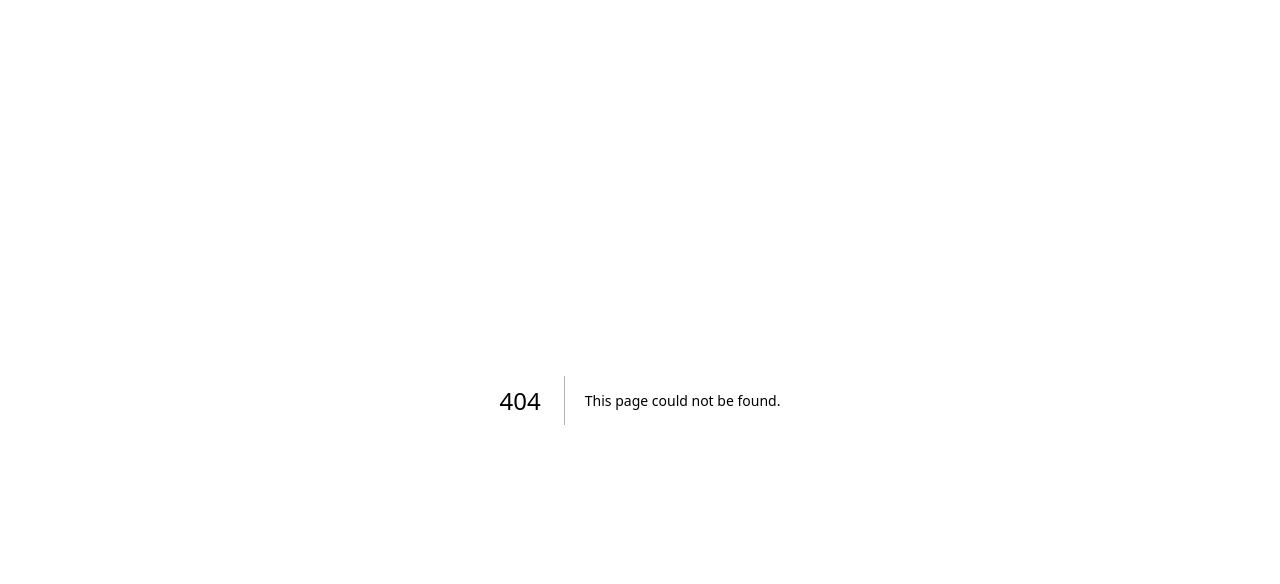
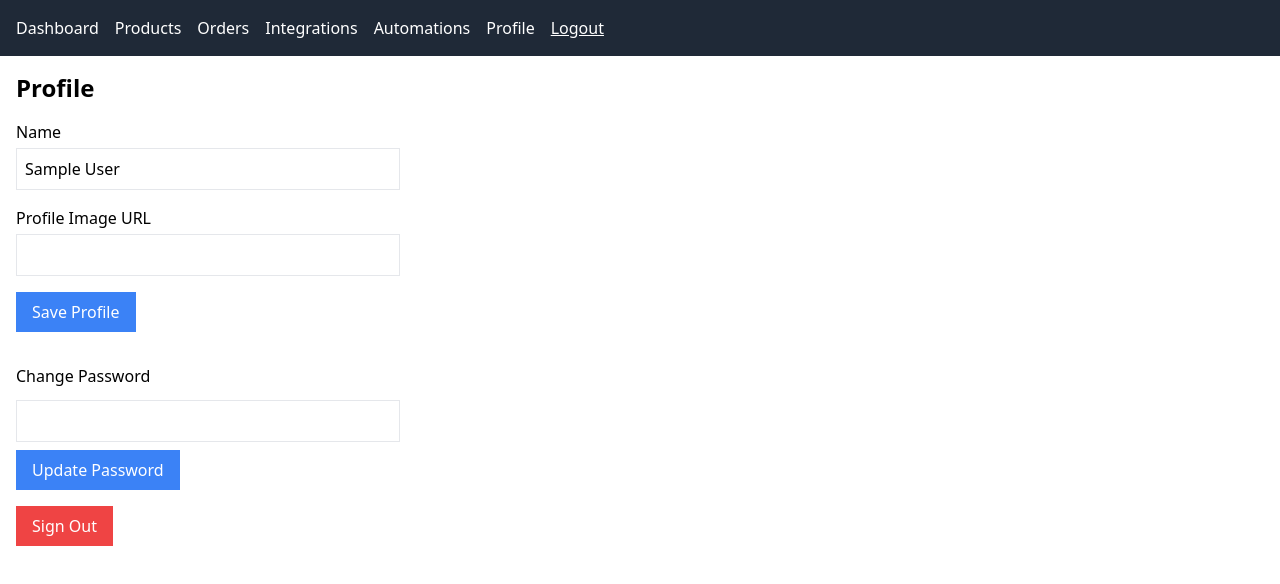
Before and after one commit to ademisler/OpenCommerce, a Next.js app: page /profile in a window 1280 px wide. Before the commit this address had no page. Shown: the top 584 px of the page. Built offline with nearby package versions, Linux system fonts and the light colour scheme; no server answers; sample sign-in values are in the browser's storage.

Commit message:
Add basic authentication and profile pages

```diff
--- a/package.json
+++ b/package.json
@@ -12,7 +12,8 @@
     "next": "^14.2.0",
     "react": "^18.2.0",
     "react-dom": "^18.2.0",
-    "swr": "^2.2.0"
+    "swr": "^2.2.0",
+    "next-auth": "^4.24.0"
   },
   "devDependencies": {
     "typescript": "^5.4.0",
--- a/src/components/Layout.tsx
+++ b/src/components/Layout.tsx
@@ -1,20 +1,30 @@
 import React from 'react';
 import Link from 'next/link';
+import { useSession, signOut } from 'next-auth/react';
 
 interface Props {
   children: React.ReactNode;
 }
 
 const Layout: React.FC<Props> = ({ children }) => {
+  const { data: session } = useSession();
   return (
     <div className="min-h-screen flex flex-col">
       <header className="bg-gray-800 text-white p-4">
-        <nav className="flex space-x-4">
+        <nav className="flex space-x-4 items-center">
           <Link href="/dashboard" className="hover:underline">Dashboard</Link>
           <Link href="/products" className="hover:underline">Products</Link>
           <Link href="/orders" className="hover:underline">Orders</Link>
           <Link href="/integrations" className="hover:underline">Integrations</Link>
           <Link href="/automations" className="hover:underline">Automations</Link>
+          {session ? (
+            <>
+              <Link href="/profile" className="hover:underline">Profile</Link>
+              <button onClick={() => signOut()} className="ml-2 underline">Logout</button>
+            </>
+          ) : (
+            <Link href="/login" className="hover:underline">Login</Link>
+          )}
         </nav>
       </header>
       <main className="flex-1 p-4">{children}</main>
--- a/src/pages/_app.tsx
+++ b/src/pages/_app.tsx
@@ -1,6 +1,11 @@
 import '../styles/globals.css';
 import type { AppProps } from 'next/app';
+import { SessionProvider } from 'next-auth/react';
 
-export default function App({ Component, pageProps }: AppProps) {
-  return <Component {...pageProps} />;
+export default function App({ Component, pageProps: { session, ...pageProps } }: AppProps) {
+  return (
+    <SessionProvider session={session}>
+      <Component {...pageProps} />
+    </SessionProvider>
+  );
 }
--- /dev/null
+++ b/src/pages/api/auth/[...nextauth].ts
@@ -0,0 +1,30 @@
+import NextAuth from "next-auth";
+import CredentialsProvider from "next-auth/providers/credentials";
+
+const authOptions = {
+  providers: [
+    CredentialsProvider({
+      name: "Credentials",
+      credentials: {
+        email: { label: "Email", type: "text" },
+        password: { label: "Password", type: "password" },
+      },
+      async authorize(credentials) {
+        const email = process.env.AUTH_EMAIL;
+        const password = process.env.AUTH_PASSWORD;
+        if (
+          credentials?.email === email &&
+          credentials?.password === password
+        ) {
+          return { id: "1", name: "Admin", email };
+        }
+        return null;
+      },
+    }),
+  ],
+  session: {
+    strategy: "jwt",
+  },
+};
+
+export default NextAuth(authOptions);
--- a/src/pages/dashboard.tsx
+++ b/src/pages/dashboard.tsx
@@ -1,6 +1,16 @@
 import Layout from '../components/Layout';
+import { useSession } from 'next-auth/react';
+import { useRouter } from 'next/router';
 
 export default function Dashboard() {
+  const { status } = useSession();
+  const router = useRouter();
+  if (status === 'loading') return null;
+  if (status === 'unauthenticated') {
+    router.replace('/login');
+    return null;
+  }
+
   return (
     <Layout>
       <h1 className="text-2xl font-bold mb-4">Dashboard</h1>
--- a/src/pages/integrations/index.tsx
+++ b/src/pages/integrations/index.tsx
@@ -1,7 +1,16 @@
 import Layout from '../../components/Layout';
 import Link from 'next/link';
+import { useSession } from 'next-auth/react';
+import { useRouter } from 'next/router';
 
 export default function Integrations() {
+  const { status } = useSession();
+  const router = useRouter();
+  if (status === 'loading') return null;
+  if (status === 'unauthenticated') {
+    router.replace('/login');
+    return null;
+  }
   return (
     <Layout>
       <h1 className="text-2xl font-bold mb-4">Integrations</h1>
--- a/src/pages/integrations/woocommerce.tsx
+++ b/src/pages/integrations/woocommerce.tsx
@@ -1,5 +1,7 @@
 import { useEffect, useState } from 'react';
 import Layout from '../../components/Layout';
+import { useSession } from 'next-auth/react';
+import { useRouter } from 'next/router';
 
 interface Store {
   id: number;
@@ -10,7 +12,14 @@ interface Store {
 }
 
 export default function WooCommerceIntegrations() {
+  const { status } = useSession();
+  const router = useRouter();
   const [stores, setStores] = useState<Store[]>([]);
+  if (status === 'loading') return null;
+  if (status === 'unauthenticated') {
+    router.replace('/login');
+    return null;
+  }
   const [name, setName] = useState('');
   const [baseUrl, setBaseUrl] = useState('');
   const [key, setKey] = useState('');
--- /dev/null
+++ b/src/pages/login.tsx
@@ -0,0 +1,50 @@
+import { useState } from 'react';
+import { signIn, useSession } from 'next-auth/react';
+import { useRouter } from 'next/router';
+import Layout from '../components/Layout';
+
+export default function Login() {
+  const { data: session } = useSession();
+  const router = useRouter();
+  const [email, setEmail] = useState('');
+  const [password, setPassword] = useState('');
+
+  if (session) {
+    router.replace('/dashboard');
+    return null;
+  }
+
+  const handleSubmit = async (e: React.FormEvent) => {
+    e.preventDefault();
+    await signIn('credentials', { redirect: true, email, password, callbackUrl: '/dashboard' });
+  };
+
+  return (
+    <Layout>
+      <div className="max-w-sm mx-auto">
+        <h1 className="text-2xl font-bold mb-4">Login</h1>
+        <form onSubmit={handleSubmit} className="space-y-2">
+          <input
+            className="border p-2 w-full"
+            type="email"
+            placeholder="Email"
+            value={email}
+            onChange={(e) => setEmail(e.target.value)}
+            required
+          />
+          <input
+            className="border p-2 w-full"
+            type="password"
+            placeholder="Password"
+            value={password}
+            onChange={(e) => setPassword(e.target.value)}
+            required
+          />
+          <button className="bg-blue-500 text-white px-4 py-2 w-full" type="submit">
+            Sign In
+          </button>
+        </form>
+      </div>
+    </Layout>
+  );
+}
--- a/src/pages/orders/[id].tsx
+++ b/src/pages/orders/[id].tsx
@@ -2,6 +2,7 @@ import { useRouter } from 'next/router';
 import Layout from '../../components/Layout';
 import useSWR from 'swr';
 import { useEffect, useState } from 'react';
+import { useSession } from 'next-auth/react';
 
 interface Store {
   id: number;
@@ -14,9 +15,15 @@ interface Store {
 const fetcher = (url: string) => fetch(url).then(res => res.json());
 
 export default function OrderDetail() {
+  const { status } = useSession();
   const router = useRouter();
   const { id } = router.query;
   const [store, setStore] = useState<Store | null>(null);
+  if (status === 'loading') return null;
+  if (status === 'unauthenticated') {
+    router.replace('/login');
+    return null;
+  }
 
   useEffect(() => {
     const saved = localStorage.getItem('wooStores');
--- a/src/pages/orders/index.tsx
+++ b/src/pages/orders/index.tsx
@@ -2,6 +2,8 @@ import Layout from '../../components/Layout';
 import Link from 'next/link';
 import useSWR from 'swr';
 import { useEffect, useState } from 'react';
+import { useSession } from 'next-auth/react';
+import { useRouter } from 'next/router';
 
 interface Store {
   id: number;
@@ -21,7 +23,14 @@ const fetcher = <T,>(url: string): Promise<T> =>
   fetch(url).then((res) => res.json());
 
 export default function Orders() {
+  const { status } = useSession();
+  const router = useRouter();
   const [stores, setStores] = useState<Store[]>([]);
+  if (status === 'loading') return null;
+  if (status === 'unauthenticated') {
+    router.replace('/login');
+    return null;
+  }
   const [selected, setSelected] = useState<Store | null>(null);
 
   useEffect(() => {
--- a/src/pages/products/index.tsx
+++ b/src/pages/products/index.tsx
@@ -1,6 +1,8 @@
 import Layout from '../../components/Layout';
 import useSWR from 'swr';
 import { useEffect, useState } from 'react';
+import { useSession } from 'next-auth/react';
+import { useRouter } from 'next/router';
 
 interface Store {
   id: number;
@@ -19,7 +21,14 @@ interface Product {
 const fetcher = <T,>(url: string): Promise<T> => fetch(url).then((res) => res.json());
 
 export default function Products() {
+  const { status } = useSession();
+  const router = useRouter();
   const [stores, setStores] = useState<Store[]>([]);
+  if (status === 'loading') return null;
+  if (status === 'unauthenticated') {
+    router.replace('/login');
+    return null;
+  }
   const [selected, setSelected] = useState<Store | null>(null);
 
   useEffect(() => {
--- /dev/null
+++ b/src/pages/profile.tsx
@@ -0,0 +1,85 @@
+import { useState, useEffect } from 'react';
+import { useSession, signOut } from 'next-auth/react';
+import { useRouter } from 'next/router';
+import Layout from '../components/Layout';
+
+interface ProfileInfo {
+  name: string;
+  image: string;
+}
+
+export default function Profile() {
+  const { data: session, status } = useSession();
+  const router = useRouter();
+  const [profile, setProfile] = useState<ProfileInfo>({ name: '', image: '' });
+  const [password, setPassword] = useState('');
+
+  useEffect(() => {
+    if (status === 'unauthenticated') {
+      router.replace('/login');
+    }
+  }, [status, router]);
+
+  useEffect(() => {
+    const saved = localStorage.getItem('profileInfo');
+    if (saved) {
+      setProfile(JSON.parse(saved));
+    } else if (session?.user) {
+      setProfile({ name: session.user.name || '', image: session.user.image || '' });
+    }
+  }, [session]);
+
+  const saveProfile = () => {
+    localStorage.setItem('profileInfo', JSON.stringify(profile));
+  };
+
+  const changePassword = () => {
+    localStorage.setItem('demoPassword', password);
+    setPassword('');
+    alert('Password updated locally (demo only)');
+  };
+
+  if (status !== 'authenticated') {
+    return null;
+  }
+
+  return (
+    <Layout>
+      <h1 className="text-2xl font-bold mb-4">Profile</h1>
+      <div className="space-y-4 max-w-sm">
+        <div>
+          <label className="block mb-1">Name</label>
+          <input
+            className="border p-2 w-full"
+            value={profile.name}
+            onChange={(e) => setProfile({ ...profile, name: e.target.value })}
+          />
+        </div>
+        <div>
+          <label className="block mb-1">Profile Image URL</label>
+          <input
+            className="border p-2 w-full"
+            value={profile.image}
+            onChange={(e) => setProfile({ ...profile, image: e.target.value })}
+          />
+        </div>
+        <button className="bg-blue-500 text-white px-4 py-2" onClick={saveProfile}>
+          Save Profile
+        </button>
+        <div className="pt-4 space-y-2">
+          <label className="block mb-1">Change Password</label>
+          <input
+            className="border p-2 w-full"
+            type="password"
+            value={password}
+            onChange={(e) => setPassword(e.target.value)}
+          />
+          <button className="bg-blue-500 text-white px-4 py-2" onClick={changePassword}>
+            Update Password
+          </button>
+        </div>
+        <button className="bg-red-500 text-white px-4 py-2 mt-4" onClick={() => signOut()}>Sign Out</button>
+      </div>
+    </Layout>
+  );
+}
```
Also changed, not shown: 2 other files (tests, documents, lock files or other folders).
